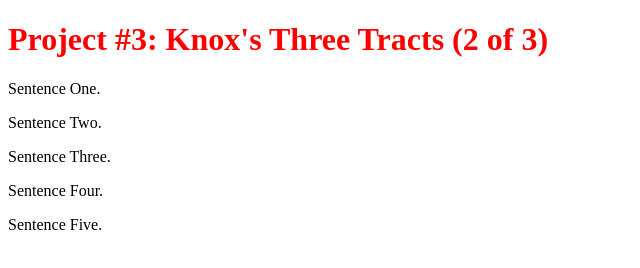
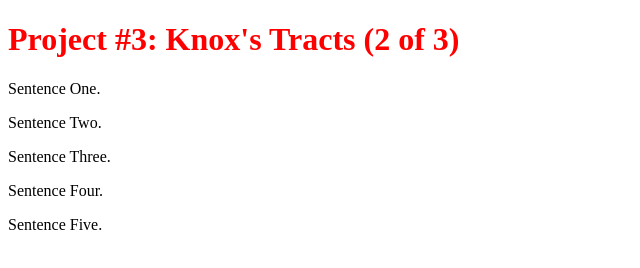
Before and after one commit to ShaakiraTS/HelloWorld, a plain HTML site: page index.html in a window 1280 px wide. Shown: the whole page, without its empty margins (0-640 px from the left). Drawn offline with Linux system fonts and the light colour scheme.

Commit message:
Create index.html

```diff
--- a/index.html
+++ b/index.html
@@ -4,7 +4,7 @@
       <title>Tract the Second</title>
     </head>
         <body>
-            <h1 style="color:red;">Project #3: Knox's Three Tracts (2 of 3)</h1>
+            <h1 style="color:red;">Project #3: Knox's Tracts (2 of 3)</h1>
           <p>Sentence One.</p>
           <p>Sentence Two.</p>
           <p>Sentence Three.</p>
```
